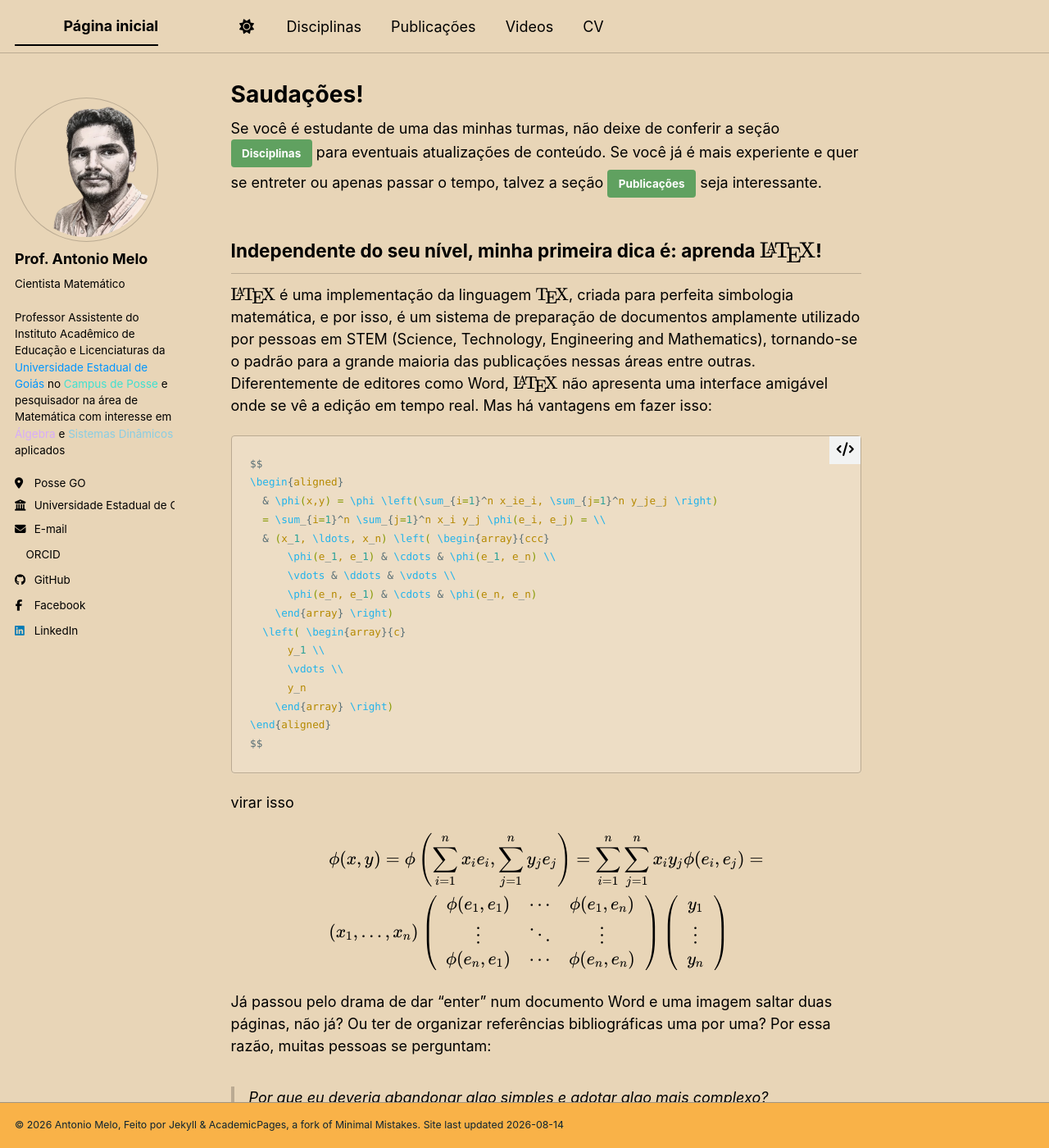
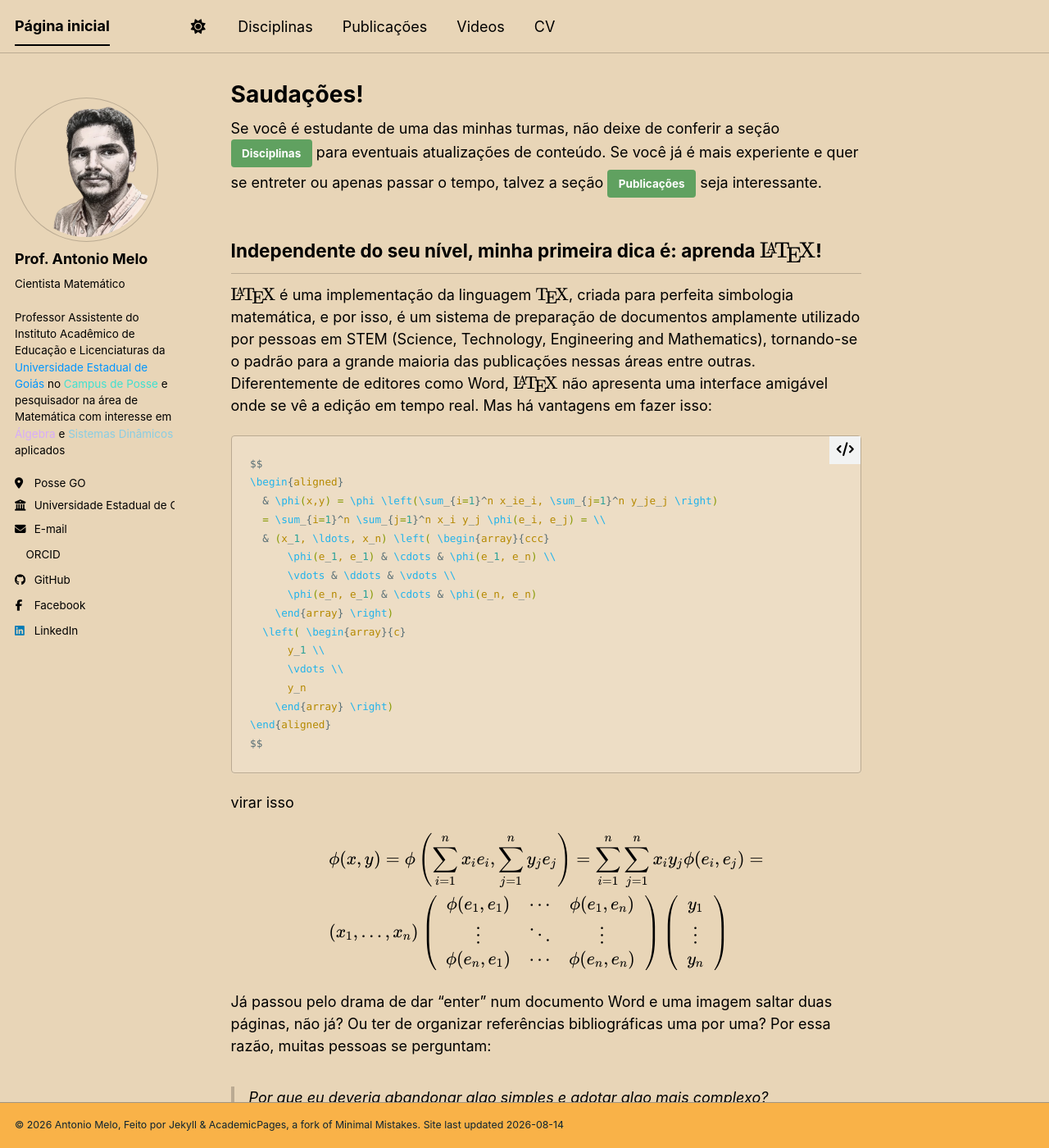
Before and after one commit to antmelo/antmelo.github.io, a Jekyll site: the page built from _pages/about.md, in a window 1280 px wide and 1400 px high. Shown: the whole window at 82% size. Built offline with Jekyll 4.4.1, drawn with Linux system fonts in a browser that asks for light colours; nearby versions of some CDN libraries; a style sheet for code colours, icons or effects is not loaded.

Commit message:
Update _navigation.scss

```diff
--- a/_sass/layout/_navigation.scss
+++ b/_sass/layout/_navigation.scss
@@ -215,7 +215,6 @@
 
         a {
           margin-left: 0;
-           padding-left: 3.3em;
         }
       }
 
```
